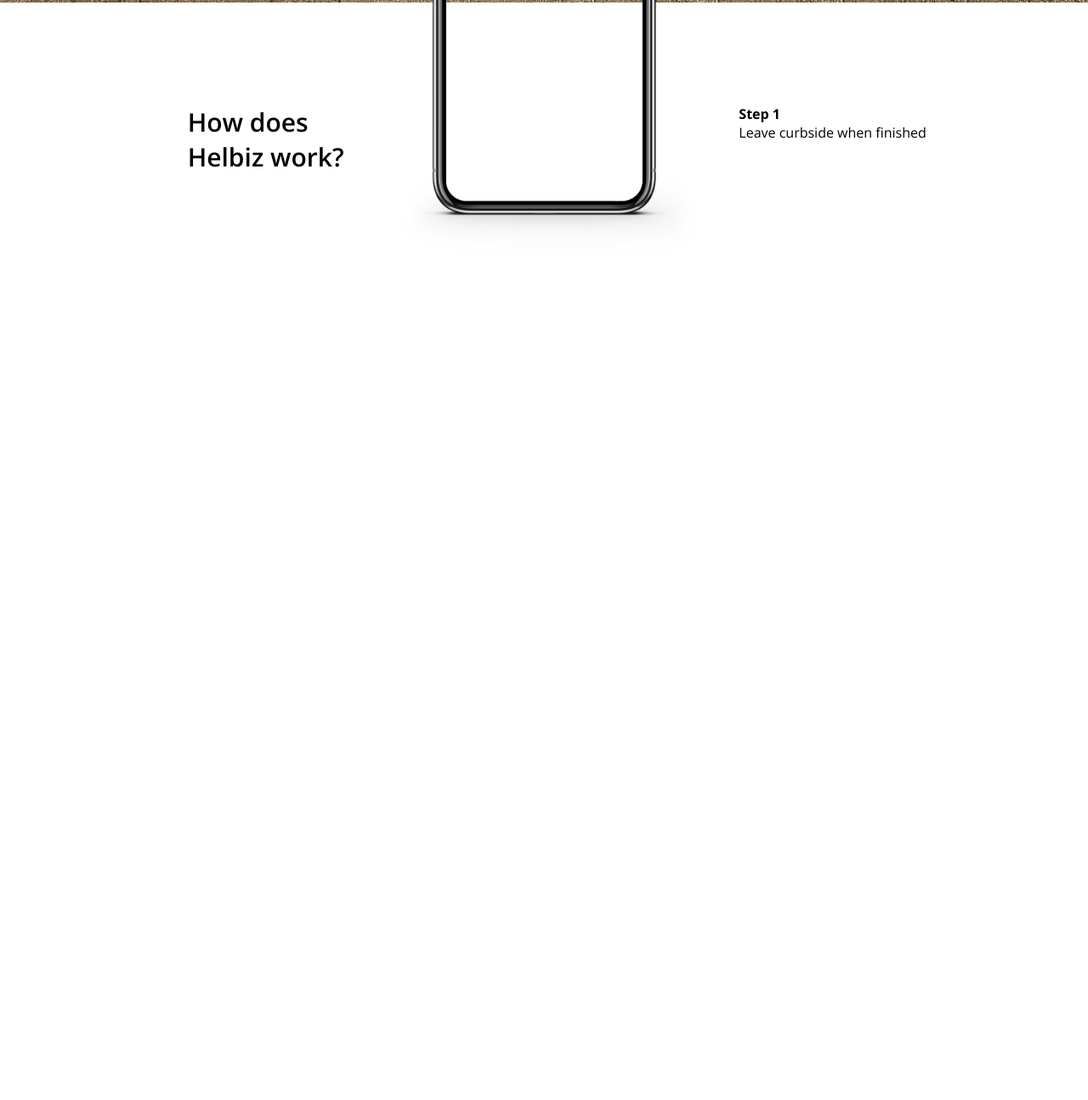
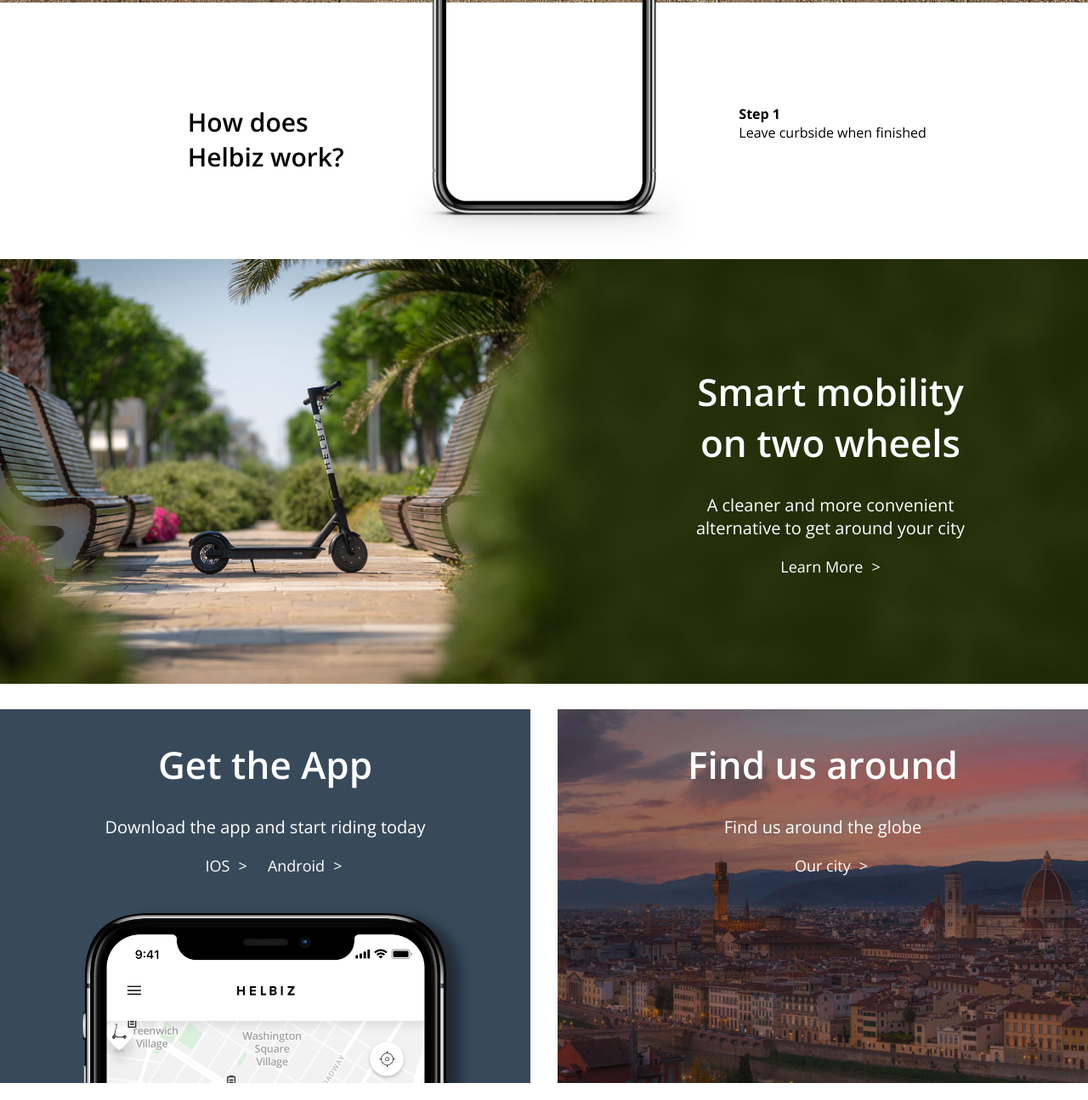
Before and after one commit to BenoitGaudieri/html-css-helbiz, a plain HTML site: page index.html in a window 1280 px wide. Shown: the part 1824-3119 px from the top of the page at 85% size. Before the commit the page ends 2139 px from the top, so only its background shows below. Drawn offline with nearby package versions, Linux system fonts and the light colour scheme.

Commit message:
feat. info section

```diff
--- a/index.html
+++ b/index.html
@@ -79,7 +79,7 @@
         <!-- Sezione prodotti -->
         <section id="products" class="container clearfix">
             <div class="float w-50">
-                <div class="box">
+                <div class="box link">
                     <h2>HelbizGo</h2>
                     <h4>Next generation of electric city bikes.</h4>
                     <a class="cta" href="#">Learn More</a>
@@ -113,6 +113,35 @@
                 </div>
             </div>
         </section>
+
+        <!-- Sezione scooter -->
+        <section id="info">
+            <!-- Scooter box -->
+            <div id="scooter" class="container">
+                <div class="scooter-text link">
+                    <h2>Smart mobility on two wheels</h2>
+                    <p>A cleaner and more convenient alternative to get around your city</p>
+                    <a class="cta white" href="#">Learn More</a>
+                </div>
+            </div>
+            <!-- Double box -->
+            <div id="d-box" class="container clearfix">
+                <div class="float w-50">
+                    <div class="col-sx d-box-text link">
+                        <h2>Get the App</h2>
+                        <p>Download the app and start riding today</p>
+                        <a class="cta white" href="#">IOS</a> <a class="cta white" href="#">Android</a>
+                        <img src="img/helbiz-app.png" alt="phone">
+                    </div>
+                </div>
+                <div class="float w-50">
+                    <div class="col-dx d-box-text link">
+                        <h2>Find us around</h2>
+                        <p>Find us around the globe</p>
+                        <a class="cta white" href="#">Our city</a>
+                    </div>
+                </div>
+        </section>
     </main>
 
 </body>
--- a/styles/main.css
+++ b/styles/main.css
@@ -49,6 +49,22 @@ body {
     transform: translate(-50%, -50%);
 }
 
+.cta {
+    display: block;
+    text-decoration: none;
+    font-size: 18px;
+    color: blue;
+}
+
+.white {
+    color: #fff;
+}
+
+.link a::after {
+    content: '\003e';
+    display: inline-block;
+    margin-left: 10px;
+}
 
 /* HEADER */
 .main-header {
@@ -123,19 +139,6 @@ body {
     background: #fafafa;
 }
 
-#products .box .cta {
-    display: block;
-    text-decoration: none;
-    font-size: 18px;
-    color: blue;
-}
-
-#products .box a::after {
-    content: '\003e';
-    display: inline-block;
-    margin-left: 10px;
-}
-
 #products .box h2,
 #products .box h4 {
     font-weight: 400;
@@ -178,10 +181,6 @@ body {
     padding-top: 120px;
 }
 
-#how-works .col-sx {
-    text-align: right;
-}
-
 #how-works .col-sx h3 {
     font-weight: 600;
     font-size: 30px;
@@ -196,6 +195,91 @@ body {
     left: 50%;
     transform: translateX(-50%);
     width: 380px;
+}
+
+/* INFO */
+#info {
+    margin-top: 40px;
+}
+
+/* Scooter */
+#scooter {
+    height: 500px;
+    background-image: url("../img/scooter-bg.jpg");
+    background-position: center;
+    background-size: cover;
+    position: relative;
+}
+
+.scooter-text {
+    text-align: center;
+    position: absolute;
+    top: 50%;
+    right: 10%;
+    transform: translateY(-50%);
+    color: #fff;
+    width: 350px;
+}
+
+.scooter-text h2 {
+    font-size: 44px;
+    font-weight: 600;
+}
+
+.scooter-text p {
+    padding-top: 30px;
+    padding-bottom: 20px;
+    font-size: 20px;
+}
+
+/* Double box */
+#d-box {
+    margin-top: 30px;
+}
+
+#d-box .float {
+    padding: 0;
+}
+
+.d-box-text {
+    text-align: center;
+    color: #fff;
+    padding-top: 35px;
+}
+
+.d-box-text h2 {
+    font-size: 44px;
+    font-weight: 600;
+}
+
+.d-box-text p {
+    padding-top: 30px;
+    padding-bottom: 20px;
+    font-size: 20px;
+}
+
+.d-box-text a {
+    display: inline-block;
+    padding-left: 20px;
+}
+
+#d-box .col-sx {
+    height: 440px;
+    overflow: hidden;
+    background-color: #384a5a;
+    margin-bottom: 20px;
+}
+
+#d-box .col-dx {
+    background-image: url("../img/cities.jpg");
+    background-size: cover;
+    height: 440px;
+    margin-bottom: 20px;
+}
+
+#d-box .col-sx img {
+    max-height: 100%;
+    height: 490px;
 }
 
 /* Responsive */
@@ -226,6 +310,42 @@ body {
     .w-33 {
         width: calc(100% / 3);
     }
+
+    #how-works .col-sx {
+        text-align: right;
+    }
+
+    #d-box .col-sx {
+        margin-right: 16px;
+    }
+
+    #d-box .col-dx {
+        margin-left: 16px;
+    }
+}
+
+@media all and (max-width: 1199px) {
+
+    /* width */
+    .w-50 {
+        width: 100%;
+    }
+
+    .w-33 {
+        width: 100%;
+    }
+
+    #how-works .col-sx {
+        text-align: center;
+    }
+
+    #how-works .col-dx {
+        text-align: center;
+    }
+
+    #d-box .d-box-text a {
+        display: block;
+    }
 }
 
 @media all and (min-width: 769px) and (max-width: 1199px) {
@@ -237,14 +357,6 @@ body {
         display: none;
     }
 
-    /* width */
-    .w-50 {
-        width: 100%;
-    }
-
-    .w-33 {
-        width: 100%;
-    }
 }
 
 @media all and (max-width: 768px) {
@@ -252,12 +364,4 @@ body {
         display: none;
     }
 
-    /* width */
-    .w-50 {
-        width: 100%;
-    }
-
-    .w-33 {
-        width: 100%;
-    }
 }
```
